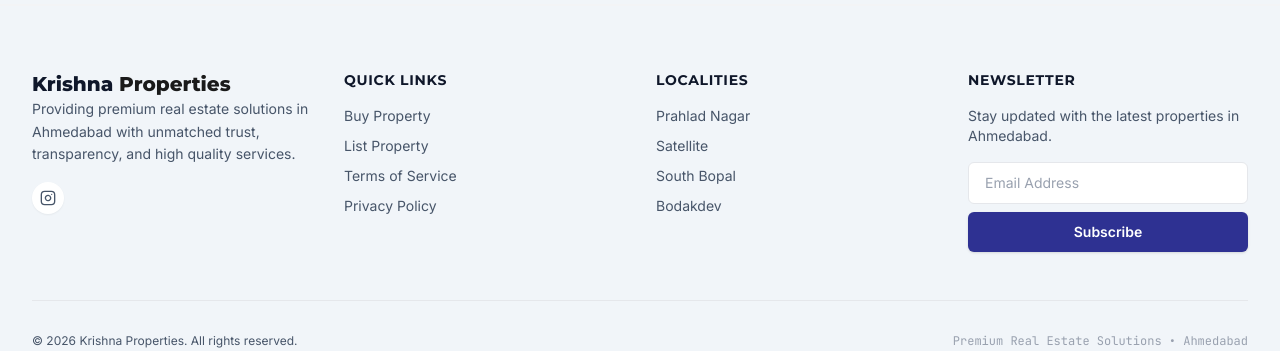
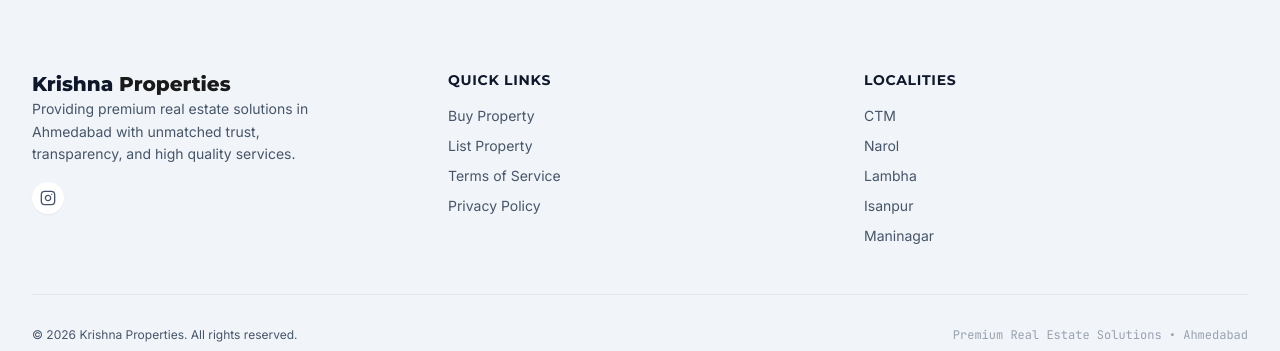
Before and after one commit to answers24wala-svg/KRISHNA-PROPERTIES, a React (Vite) app: page / in a window 1280 px wide. Shown: the part 1670-2021 px from the top of the page. Built offline with nearby package versions, Linux system fonts and the light colour scheme; no server answers; the database is empty.

Commit message:
Update footer localities and remove Newsletter from layout

```diff
--- a/src/components/Footer.tsx
+++ b/src/components/Footer.tsx
@@ -29,7 +29,7 @@ export default function Footer({ setScreen, onSelectLocality }: FooterProps) {
   return (
     <footer className="bg-brand-surface-container-low border-t border-gray-100 text-brand-on-surface pt-16 pb-8">
       <div className="max-w-(--size-container-max) mx-auto px-4 sm:px-6 lg:px-8">
-        <div className="grid grid-cols-1 md:grid-cols-4 gap-8 pb-12 border-b border-gray-200">
+        <div className="grid grid-cols-1 md:grid-cols-3 gap-8 pb-12 border-b border-gray-200">
 
           {/* Logo & Info */}
           <div className="space-y-4">
@@ -87,7 +87,7 @@ export default function Footer({ setScreen, onSelectLocality }: FooterProps) {
               Localities
             </h3>
             <ul className="space-y-2.5 text-sm text-brand-on-surface-variant">
-              {['Prahlad Nagar', 'Satellite', 'South Bopal', 'Bodakdev'].map((locality) => (
+              {['CTM', 'Narol', 'Lambha', 'Isanpur', 'Maninagar'].map((locality) => (
                 <li key={locality}>
                   <button
                     onClick={() => handleLocalityClick(locality)}
@@ -98,34 +98,6 @@ export default function Footer({ setScreen, onSelectLocality }: FooterProps) {
                 </li>
               ))}
             </ul>
-          </div>
-
-          {/* Newsletter */}
-          <div>
-            <h3 className="font-display text-sm font-bold text-brand-on-surface uppercase tracking-wider mb-4">
-              Newsletter
-            </h3>
-            <p className="text-sm text-brand-on-surface-variant mb-4">
-              Stay updated with the latest properties in Ahmedabad.
-            </p>
-            <form onSubmit={handleSubscribe} className="space-y-2">
-              <div className="relative">
-                <input
-                  type="email"
-                  value={email}
-                  onChange={(e) => setEmail(e.target.value)}
-                  placeholder="Email Address"
-                  className="w-full px-4 py-2.5 bg-white border border-gray-200 rounded-md text-sm text-brand-on-surface placeholder:text-gray-400 focus:outline-hidden focus:ring-1 focus:ring-brand-secondary"
-                  required
-                />
-              </div>
-              <button
-                type="submit"
-                className="w-full bg-brand-primary text-white hover:bg-black/95 text-sm font-semibold py-2.5 rounded-md transition-colors shadow-sm cursor-pointer"
-              >
-                {subscribed ? 'Subscribed ✓' : 'Subscribe'}
-              </button>
-            </form>
           </div>
 
         </div>
--- a/src/components/HomeView.tsx
+++ b/src/components/HomeView.tsx
@@ -95,7 +95,7 @@ export default function HomeView({ setScreen, setSelectedPropertyId, onSearch, p
               </button>
               {locationOpen && (
                 <div className="absolute left-0 right-0 mt-1 z-50 bg-white border border-gray-100 rounded-lg shadow-lg py-1.5 text-sm">
-                  {['All Ahmedabad', 'Prahlad Nagar', 'South Bopal', 'Satellite', 'Bodakdev', 'Sindhu Bhavan'].map((loc) => (
+                  {['All Ahmedabad', 'CTM', 'Narol', 'Lambha', 'Isanpur', 'Maninagar'].map((loc) => (
                     <button
                       key={loc}
                       onClick={() => { setLocation(loc); setLocationOpen(false); }}
--- a/src/components/ListingsView.tsx
+++ b/src/components/ListingsView.tsx
@@ -310,7 +310,7 @@ export default function ListingsView({
               <Search className="absolute left-3 top-1/2 -translate-y-1/2 w-4 h-4 text-gray-400" />
               <input
                 type="text"
-                placeholder="e.g. Prahlad Nagar"
+                placeholder="e.g. Narol"
                 value={areaSearch}
                 onChange={(e) => setAreaSearch(e.target.value)}
                 className="w-full pl-9 pr-4 py-2.5 bg-brand-surface border border-gray-200 rounded-md text-xs placeholder:text-gray-400 focus:outline-hidden focus:ring-1 focus:ring-brand-secondary text-brand-on-surface"
```
